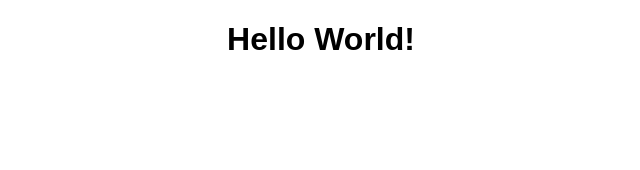
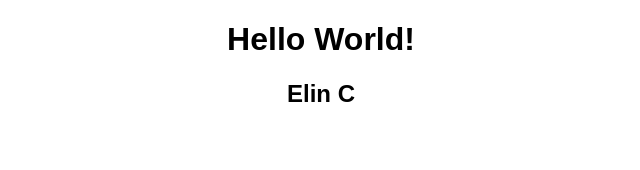
Before and after one commit to javascriptst18/queuet, a React (Create React App) app: page / in a window 1280 px wide. Shown: the top 170 px of the page, without its empty margins (319-959 px from the left). Built offline with nearby package versions, Linux system fonts and the light colour scheme.

Commit message:
imported queueDummy to Queue component

```diff
--- a/src/components/Queue.js
+++ b/src/components/Queue.js
@@ -1,13 +1,16 @@
-import React, { Component } from 'react';
+import React, { Component } from "react";
+import queueDummy from "../queueDummy";
 
 class Queue extends Component {
     state = {
+        queue: [...queueDummy]
+    }
 
-    }
     render() {
         return (
             <div>
                 <h1>Hello World!</h1>
+                <h2>{this.state.queue[1].name}</h2>
             </div>
         );
     }
--- a/src/queueDummy.js
+++ b/src/queueDummy.js
@@ -36,4 +36,4 @@ let queueDummy = [
     }
 ];
 
-export let queueDummy;
+export default queueDummy;
```
